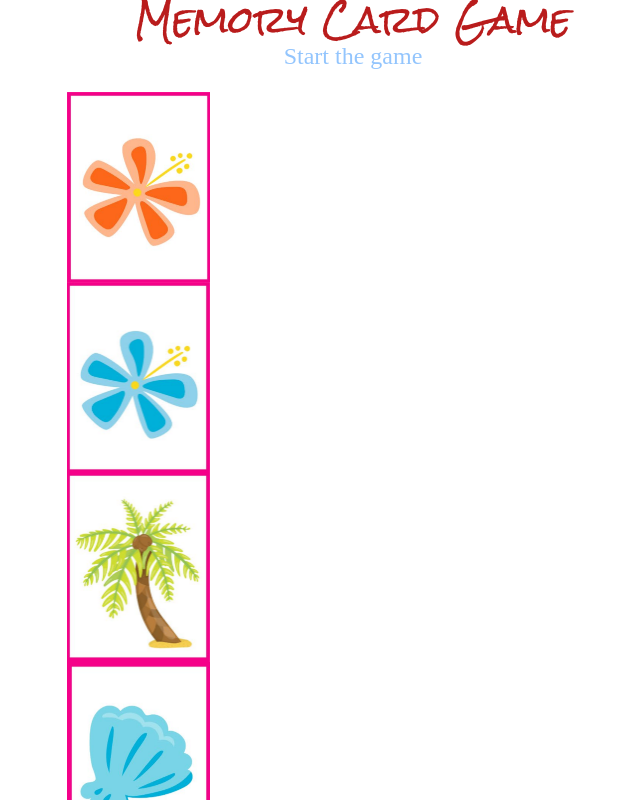
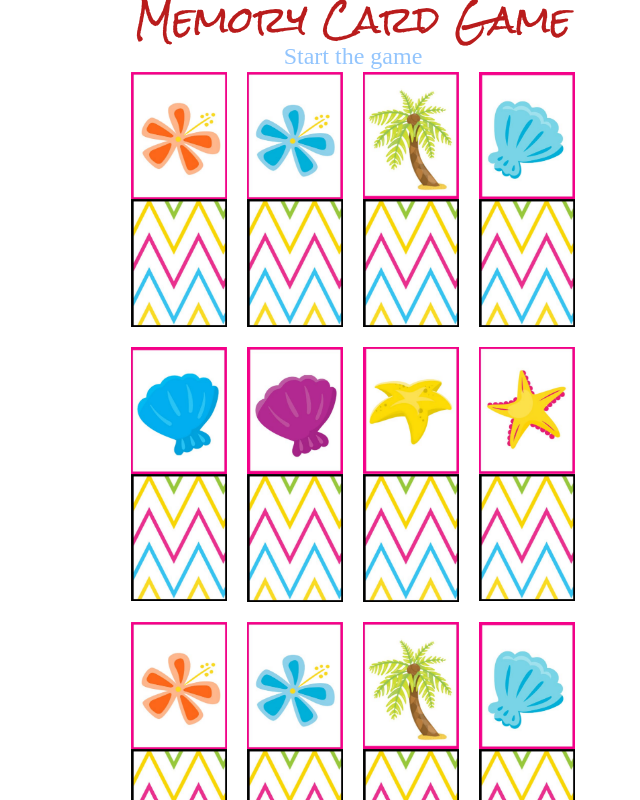
Before and after one commit to Slowikxx/MemoryCardGame, a React (Vite) app: page / in a window 1280 px wide. Shown: the top 800 px of the page, without its empty margins (287-927 px from the left). Built offline with nearby package versions, Linux system fonts and the light colour scheme; a web font is replaced by a local one.

Commit message:
- displaying cards in a grid - displaying card background

```diff
--- a/src/App.jsx
+++ b/src/App.jsx
@@ -1,16 +1,20 @@
 import { cards } from './constants';
+import { background } from './assets';
 
 const App = () => {
 	return (
 		<div className="w-full h-full flex justify-center items-center flex-col">
 			<h1 className="font-rockSalt text-4xl text-red-700">Memory Card Game</h1>
 			<h2 className="font-playWrite text-2xl text-blue-300">Start the game</h2>
-			<div className="mt-5">
-				{cards.map((card, i) => (
-					<div key={i}>
-						<img src={card.img} alt={`card-${i}`} className="w-1/4 h-1/4" />
-					</div>
-				))}
+			<div className="w-1/2 justify-center items-center flex">
+				<div className="grid grid-cols-4 gap-5">
+					{cards.map((card, i) => (
+						<div key={i} className="w-24">
+							<img src={card.img} alt={`card-${i}`} />
+							<img src={background} alt="background" />
+						</div>
+					))}
+				</div>
 			</div>
 		</div>
 	);
--- a/src/assets/index.js
+++ b/src/assets/index.js
@@ -6,5 +6,16 @@ import shell2 from './shell-2.png';
 import shell3 from './shell-3.png';
 import star1 from './star-1.png';
 import star2 from './star-2.png';
+import background from './background.png';
 
-export { flower1, flower2, palm, shell1, shell2, shell3, star1, star2 };
+export {
+	flower1,
+	flower2,
+	palm,
+	shell1,
+	shell2,
+	shell3,
+	star1,
+	star2,
+	background,
+};
--- a/src/constants/index.js
+++ b/src/constants/index.js
@@ -18,4 +18,12 @@ export const cards = [
 	{ img: shell3 },
 	{ img: star1 },
 	{ img: star2 },
+	{ img: flower1 },
+	{ img: flower2 },
+	{ img: palm },
+	{ img: shell1 },
+	{ img: shell2 },
+	{ img: shell3 },
+	{ img: star1 },
+	{ img: star2 },
 ];
--- a/src/index.css
+++ b/src/index.css
@@ -4,3 +4,11 @@
 @tailwind base;
 @tailwind components;
 @tailwind utilities;
+
+@layer base {
+	body {
+		margin: 0;
+		padding: 0;
+		box-sizing: border-box;
+	}
+}
```
